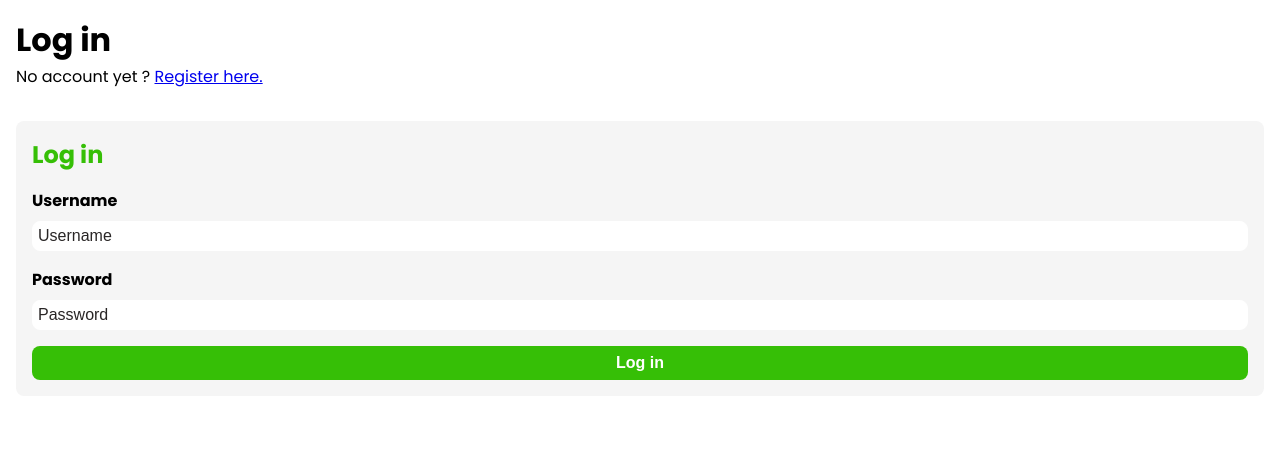
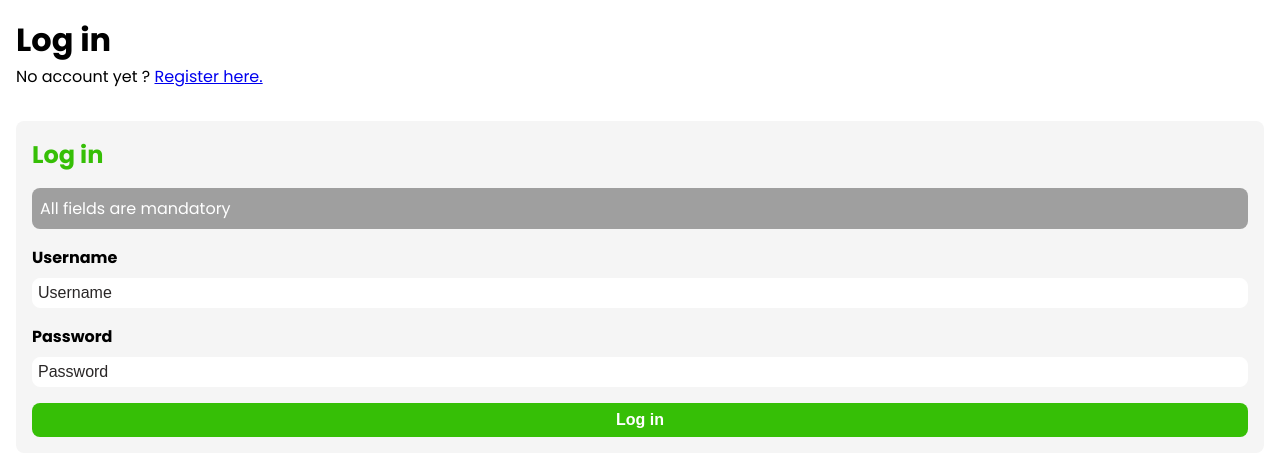
Before and after one commit to wadze213/Capstone-Kodego, a React (Create React App) app in the folder client/: page /login in a window 1280 px wide. Shown: the top 476 px of the page. Built offline with nearby package versions, Linux system fonts and the light colour scheme.

Commit message:
Added form alerts
Missing hashing, cookies and sessions

```diff
--- a/client/src/components/LogInForm.js
+++ b/client/src/components/LogInForm.js
@@ -5,6 +5,8 @@ import Axios from 'axios';
 const LogInForm = () => {
   const [username,setUsername] = useState("");
   const [password, setPassword] = useState("");
+
+  const [formAlert, setFormAlert] = useState("All fields are mandatory")
 
   let login = (e) => {
     e.preventDefault();
@@ -14,13 +16,15 @@ const LogInForm = () => {
       username: username,
       password: password
     }).then((response)=>{
-      console.log(response);
+      console.log(response.data.message);
+      setFormAlert(response.data.message)
     })
   }
   return (
     <div className={classes.container}>
         <h1 className={classes.formtitle}>Log in</h1>
         <form className={classes.formcontainer}>
+        <span className={classes.formAlerts}>{formAlert}</span>
             <div className={classes.inputfield}>
                 <label for="username">Username</label>
                 <input type="text" name="username" placeholder='Username' onChange={(e)=> {setUsername(e.target.value)}}></input>
--- a/client/src/components/RegisterForm.js
+++ b/client/src/components/RegisterForm.js
@@ -13,6 +13,8 @@ const RegisterForm = () => {
     const [region, setRegion] = useState("");
     const [country, setCountry] = useState("Philippines");
 
+    const [formAlert, setFormAlert] = useState("All fields are mandatory")
+
     let register = (e) => {
         e.preventDefault();
         console.log(password, confirmPassword)
@@ -27,13 +29,15 @@ const RegisterForm = () => {
             region: region,
             country: country
         }).then((response)=>{
-            console.log(response);
+            console.log(response.data.message);
+            setFormAlert(response.data.message)
         })
     }
   return (
     <div className={classes.container}>
         <h1 className={classes.formtitle}>Register</h1>
         <form className={classes.formcontainer}>
+        <span className={classes.formAlerts}>{formAlert}</span>
             <div className={classes.inputfield}>
                 <label for="username">Username</label>
                 <input type="text" name="username" placeholder='Username' onChange={(e)=> {setUsername(e.target.value)}}></input>
--- a/client/src/components/forms.module.scss
+++ b/client/src/components/forms.module.scss
@@ -16,6 +16,12 @@
         display: flex;
         flex-direction: column;
         gap: 1rem;
+        .formAlerts{
+            padding: .5rem;
+            background-color: $darkGrey;
+            border-radius: .5rem;
+            color: $white;
+        }
         .inputfield{
             display: flex;
             flex-direction: column;
```
Also changed, not shown: 1 other file (tests, documents, lock files or other folders).
